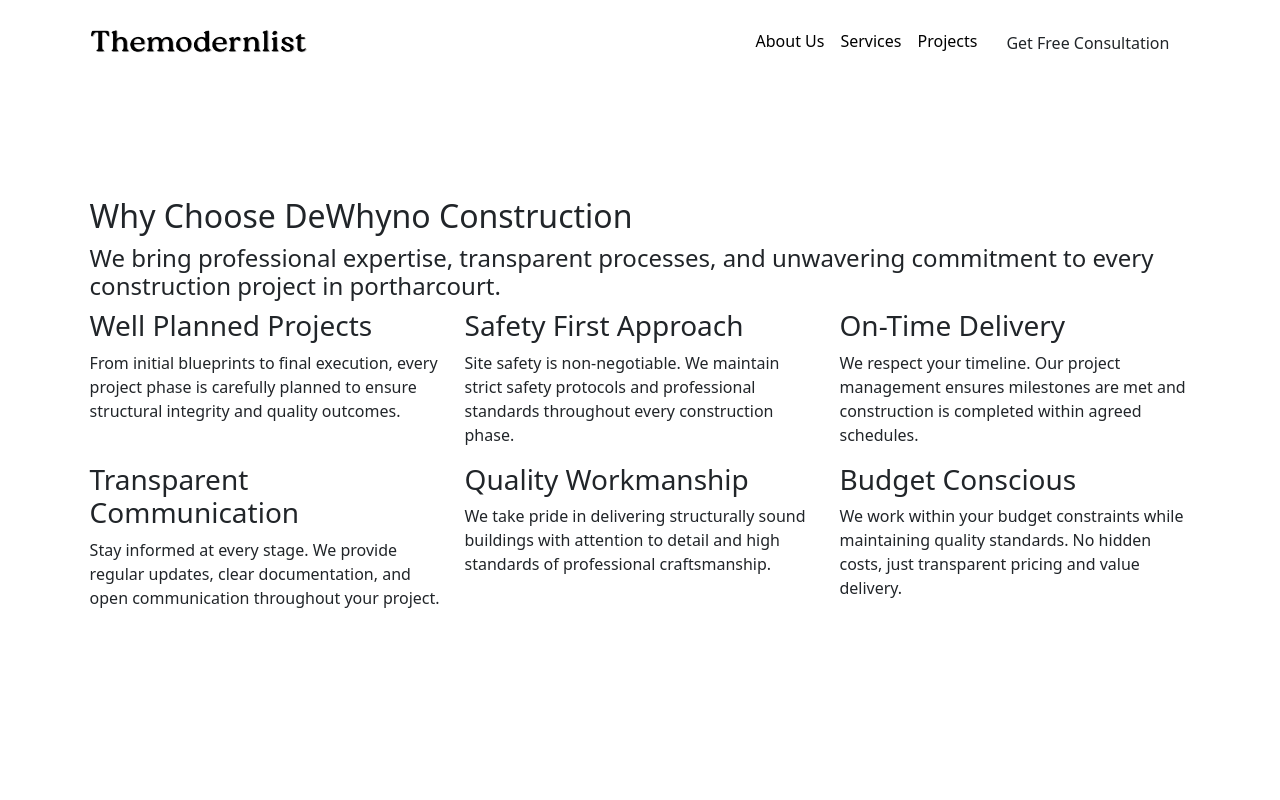
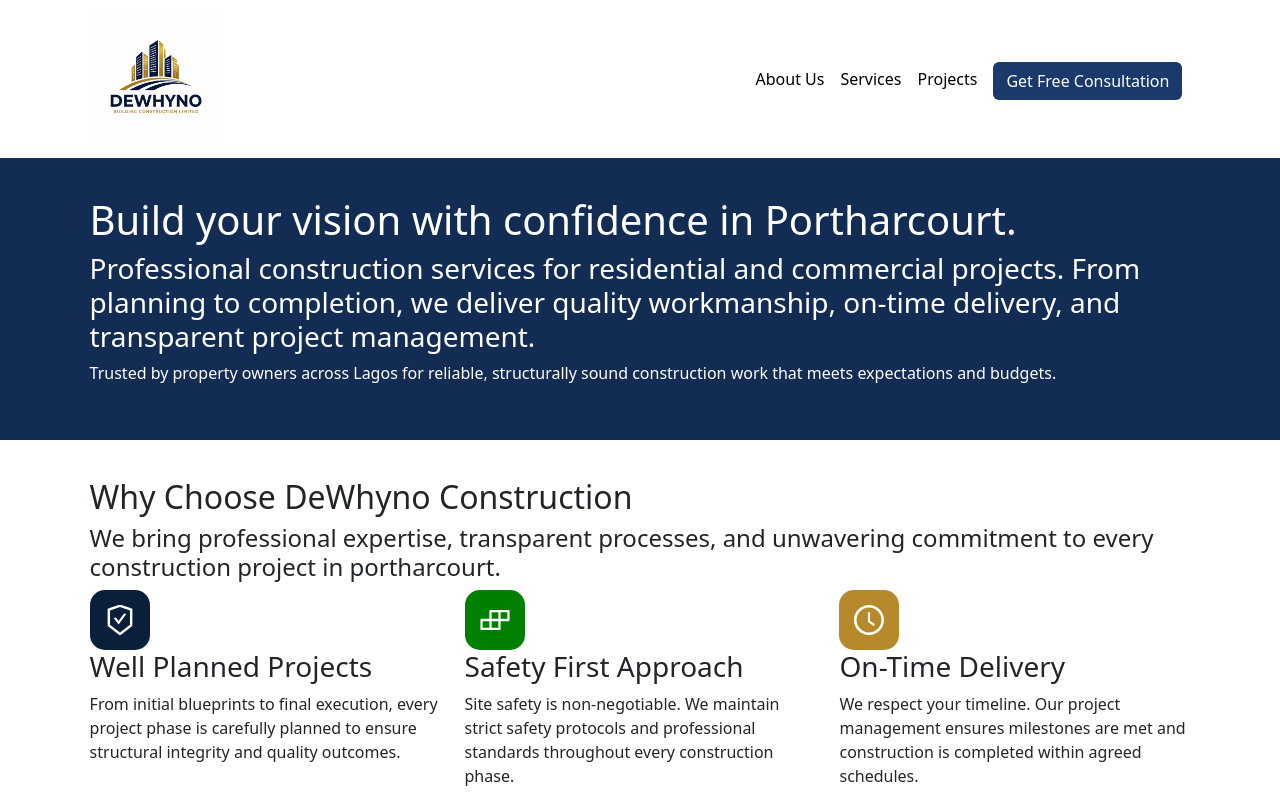
Before and after one commit to jozzydgr8/dewhyno-construction, a React (Create React App) app: page / in a window 1280 px wide. Shown: the top 800 px of the page. Built offline with nearby package versions, Linux system fonts and the light colour scheme.

Commit message:
added logo

```diff
--- a/src/Data.tsx
+++ b/src/Data.tsx
@@ -1,25 +1,46 @@
+import {TrophyOutlined, BuildOutlined,CalculatorOutlined,
+  ClockCircleOutlined, MessageOutlined, SafetyCertificateOutlined} from '@ant-design/icons';
+
+  const color = {
+    navyDark:'#0B1F3B',
+    navy:'#122C54',
+    gold:'#B68A2A'
+  }
+
+  const reasonIcon = {
+    fontSize:'30px',
+    color:"white",
+    padding:'15px',
+    borderRadius:'15px'
+  }
 export const reasonList = [
   {
+    "icon":<SafetyCertificateOutlined style={{background:color.navyDark,...reasonIcon }}/>,
     "title": "Well Planned Projects",
     "description": "From initial blueprints to final execution, every project phase is carefully planned to ensure structural integrity and quality outcomes."
   },
   {
+    "icon":<BuildOutlined style={{background:'green',...reasonIcon}}/>,
     "title": "Safety First Approach",
     "description": "Site safety is non-negotiable. We maintain strict safety protocols and professional standards throughout every construction phase."
   },
   {
+    "icon":<ClockCircleOutlined style={{background:color.gold,...reasonIcon}}/>,
     "title": "On-Time Delivery",
     "description": "We respect your timeline. Our project management ensures milestones are met and construction is completed within agreed schedules."
   },
   {
+    "icon":<MessageOutlined style={{background:'purple',...reasonIcon}}/>,
     "title": "Transparent Communication",
     "description": "Stay informed at every stage. We provide regular updates, clear documentation, and open communication throughout your project."
   },
   {
+    "icon":<TrophyOutlined style={{background:'orange',...reasonIcon}}/>,
     "title": "Quality Workmanship",
     "description": "We take pride in delivering structurally sound buildings with attention to detail and high standards of professional craftsmanship."
   },
   {
+    "icon":<CalculatorOutlined style={{background:color.navy,...reasonIcon}}/>,
     "title": "Budget Conscious",
     "description": "We work within your budget constraints while maintaining quality standards. No hidden costs, just transparent pricing and value delivery."
   }
--- a/src/Pages/HomePage/components/Header.tsx
+++ b/src/Pages/HomePage/components/Header.tsx
@@ -1,8 +1,19 @@
 export const Header = ()=>{
     return(
-        <section>
+        <section id="header">
             <div className="container-fluid">
-
+                <h1>
+                    Build your vision with confidence in Portharcourt.
+                </h1>
+                <h3>
+                    Professional construction services for residential and commercial projects.
+                    From planning to completion,
+                    we deliver quality workmanship, on-time delivery, and transparent project management.
+                </h3>
+                <p>
+                    Trusted by property owners across Lagos for reliable,
+                    structurally sound construction work that meets expectations and budgets.
+                </p>
             </div>
         </section>
     )
--- a/src/Pages/HomePage/components/Reason.tsx
+++ b/src/Pages/HomePage/components/Reason.tsx
@@ -15,6 +15,9 @@ export const Reason = ()=>{
                         reasonList.map((reason,index)=>(
                             <div key={index} className="col-md-4">
                                 <div>
+                                    <div>
+                                        {reason.icon}
+                                    </div>
                                     <h3>{reason.title}</h3>
                                     <p>{reason.description}</p>
                                 </div>
--- a/src/index.css
+++ b/src/index.css
@@ -1,3 +1,18 @@
+:root {
+  /* Primary Colors */
+  --color-navy-dark: #0B1F3B;
+  --color-navy: #122C54;
+  --color-navy-light: #1A3A6B;
+
+  /* Gold Variants */
+  --color-gold: #D4AF37;
+  --color-gold-muted: #B68A2A;
+  --color-gold-dark: #A67C1A;
+
+  /* Neutral */
+  --color-white: #FFFFFF;
+}
+
 /* Global Reset */
 * {
     margin: 0;
@@ -21,7 +36,7 @@ nav{
 }
 
 .navbar-brand {
-    width: 20%;
+    width: 12%;
 }
 
 @media (max-width:750px) {
@@ -36,3 +51,15 @@ nav .container-fluid{
 .nav-link{
   line-height: 50px;
 }
+
+/* button buttn */
+.btnPrimary, .btnPrimary:hover{
+  background: var(--color-navy-light);
+  color: var(--color-white);
+}
+
+/* header header */
+#header{
+  background-color: var(--color-navy);
+  color: white;
+}
--- a/src/shared/Navbar.tsx
+++ b/src/shared/Navbar.tsx
@@ -1,4 +1,4 @@
-import businessLogo from '../assets/businessLogo.png'
+import businessLogo from '../assets/businessLogo.jpg'
 import { FlatButton } from './FlatButton'
 
 
```
Also changed, not shown: src/assets/businessLogo.jpg (added), src/assets/businessLogo.png (deleted).
